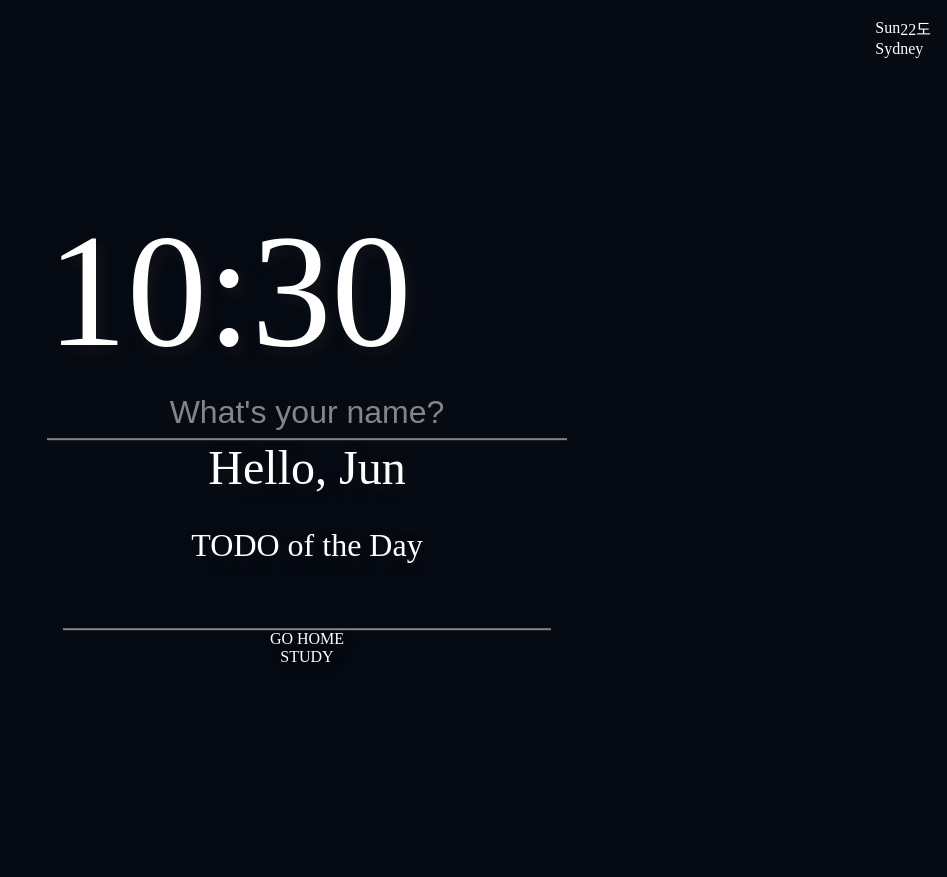
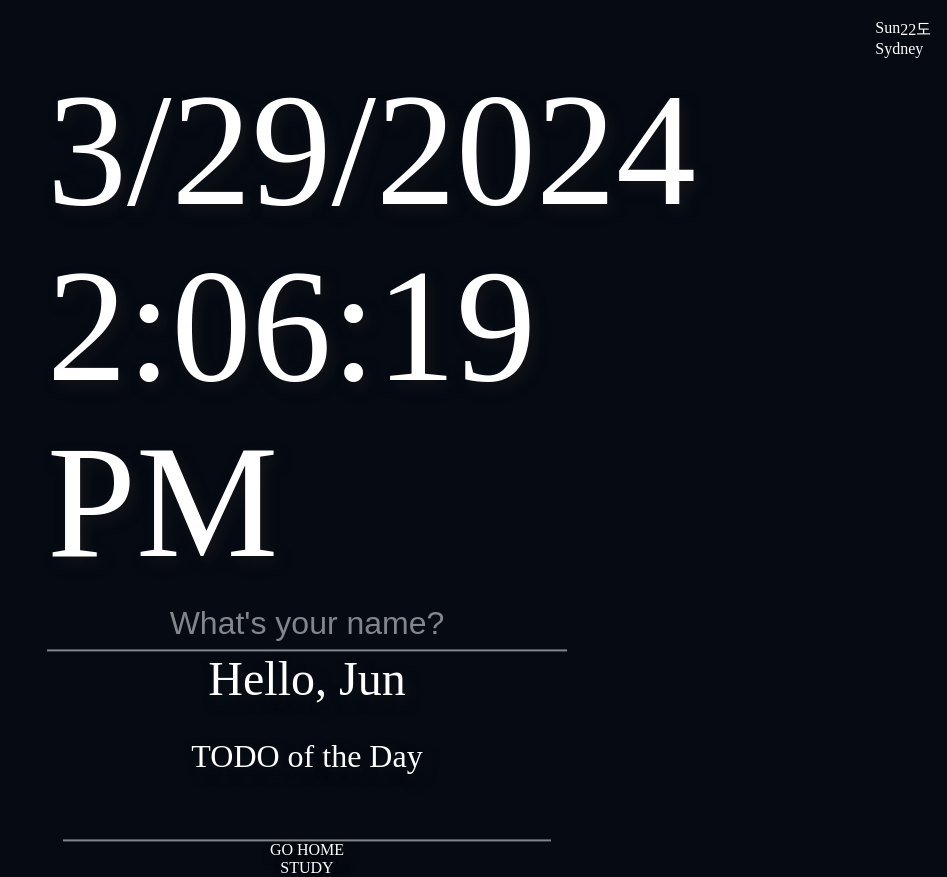
Before and after one commit to wnsgur4092/momentum-clone, a website with bundled scripts: page index.html in a window 1280 px wide. Shown: the whole page, without its empty margins (333-1280 px from the left). Before the commit the page ends 800 px from the top, so only its background shows below. Built offline with nearby package versions, Linux system fonts and the light colour scheme.

Commit message:
Add update time and date

```diff
--- a/css/time.css
+++ b/css/time.css
@@ -10,3 +10,9 @@
   line-height: 110%;
   font-weight: 500;
 }
+
+.date {
+  font-size: 10rem;
+  line-height: 110%;
+  font-weight: 500;
+}
--- a/index.html
+++ b/index.html
@@ -5,6 +5,7 @@
     <meta name="viewport" content="width=device-width, initial-scale=1.0" />
     <title>Document</title>
     <link rel="stylesheet" href="css/style.css" />
+    <script src="src/main.js" type="module"></script>
   </head>
   <body>
     <!-- Weather -->
@@ -20,7 +21,8 @@
     <div class="main__container">
       <!-- Time & Greeting-->
       <section>
-        <span class="time">10:30</span>
+        <span class="date"></span>
+        <span class="time"></span>
         <div class="greeting">
           <form class="greeting__form">
             <input
--- /dev/null
+++ b/src/main.js
@@ -0,0 +1,17 @@
+// main.js
+import { getCurrentDateTime } from './time.js';
+
+function updateDateTime() {
+  const { date, time } = getCurrentDateTime();
+
+  const dateElement = document.querySelector('.date');
+  const timeElement = document.querySelector('.time');
+
+  dateElement.textContent = date;
+  timeElement.textContent = time;
+}
+
+document.addEventListener('DOMContentLoaded', () => {
+  updateDateTime();
+  setInterval(updateDateTime, 1000);
+});
--- /dev/null
+++ b/src/time.js
@@ -0,0 +1,8 @@
+//time.js
+export function getCurrentDateTime() {
+  const now = new Date();
+  const date = now.toLocaleDateString();
+  const time = now.toLocaleTimeString();
+
+  return { date, time };
+}
```
Also changed, not shown: package.json (added, +11 -0 lines).
